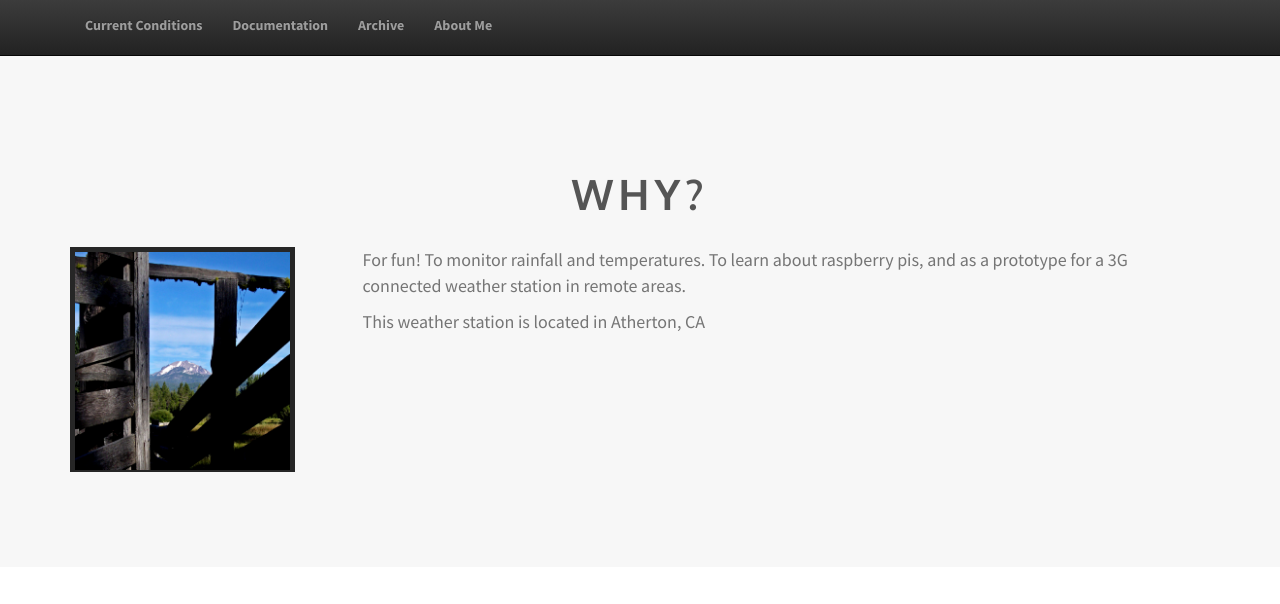
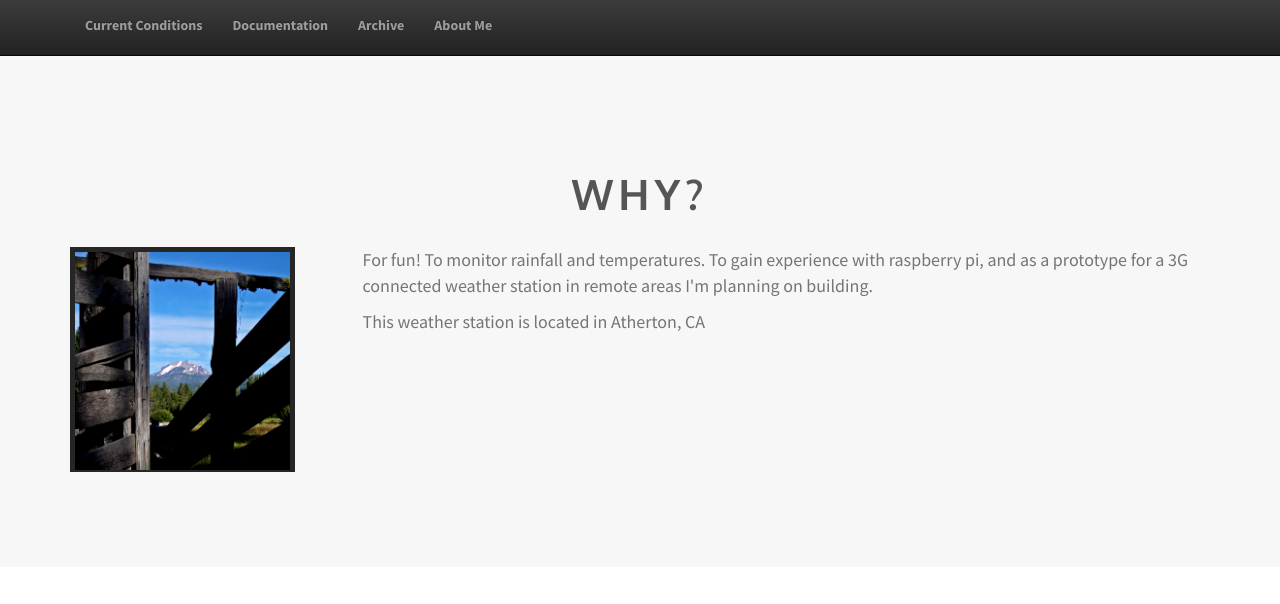
Before and after one commit to jetolan/weather, a plain HTML site: page web/about.html in a window 1280 px wide. Shown: the top 604 px of the page. Drawn offline with nearby package versions, Linux system fonts and the light colour scheme.

Commit message:
typo in title

```diff
--- a/web/about.html
+++ b/web/about.html
@@ -8,7 +8,7 @@
     <meta name="author" content="">
     <link rel="icon" href="images/favicon.ico">
 
-    <title>About_Warner Weather</title>
+    <title>Documentation</title>
 
     <!-- Bootstrap core CSS -->
     <link href="css/bootstrap.min.css" rel="stylesheet">
@@ -81,7 +81,7 @@
                  <div class="profile"><img src="images/corral_lassen.png" alt="profile"/></div>
               </div>
                <div class="col-md-9">
-                 <p style="font-size: 18px">For fun! To monitor rainfall and temperatures. To learn about raspberry pis, and as a prototype for a 3G connected weather station in remote areas.</p>
+                 <p style="font-size: 18px">For fun! To monitor rainfall and temperatures. To gain experience with raspberry pi, and as a prototype for a 3G connected weather station in remote areas I'm planning on building.</p>
                  <p style="font-size: 18px"> This weather station is located in Atherton, CA </p>
 
                </div>
```
